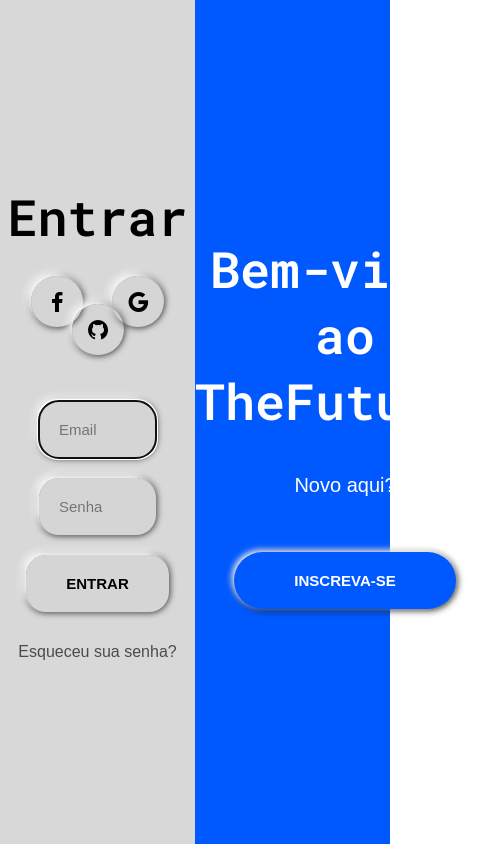
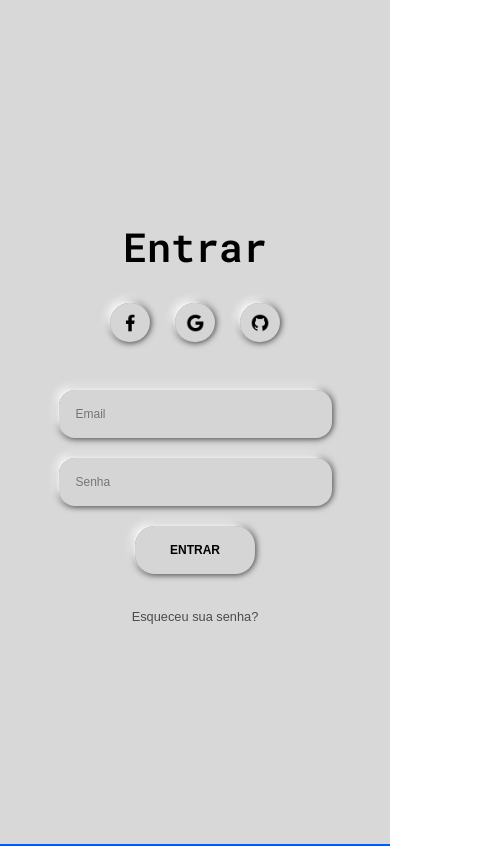
Before and after one commit to erxck/Page-Login, a plain HTML site: page index.html in a window 390 px wide. Shown: the top 846 px of the page, 495 px wide, since content can reach past the window. Drawn offline with Linux system fonts and the light colour scheme.

Commit message:
update-commit

```diff
--- a/index.html
+++ b/index.html
@@ -16,20 +16,20 @@
                         <h1>Entrar</h1>
                     </div>
                     <div class="links">
-                        <a class="logo" href="#"><img src="image/icon-facebook.png" alt="facebook"></a>
-                        <a class="logo" href="#"><img src="image/icon-google.png" alt="google"></a>
-                        <a class="logo" href="#"><img src="image/icon-github.png" alt="github"></a>
+                        <a class="links-logo" href="#"><img class="logo" src="image/icon-facebook.png" alt="facebook"></a>
+                        <a class="links-logo" href="#"><img class="logo" src="image/icon-google.png" alt="google"></a>
+                        <a class="links-logo" href="#"><img class="logo" src="image/icon-github.png" alt="github"></a>
                     </div>
                 </div>
 
                 <div class="main">
                     <div class="form">
                         <form action="#" method="post">
-                            <div class="email">
-                                <input class="input-style" type="text" placeholder="Email" autofocus="1">
+                            <div class="div-inputs">
+                                <input class="input-style" id="email" type="text" placeholder="Email" autofocus>
                             </div>
-                            <div class="password">
-                                <input class="input-style" type="password" placeholder="Senha">
+                            <div class="div-inputs">
+                                <input class="input-style" id="password" type="password" placeholder="Senha">
                             </div>
                             <div class="sing-in">
                                 <button class="button-submit" type="submit">ENTRAR</button>
@@ -54,7 +54,7 @@
                     </div>
                 </div>
                 <div class="sing-up">
-                    <button class="button-sing-up" type="button" onclick="">INSCREVA-SE</button>
+                    <a href="/sing-up/" class="button-sing-up">INSCREVA-SE</a>
                 </div>
             </section>
         </div>
--- a/style.css
+++ b/style.css
@@ -4,6 +4,11 @@
     margin: 0;
     padding: 0;
     box-sizing: border-box;
+}
+
+html {
+    /* A cada 1rem equivale a 10px */
+    font-size: 62.5%;
 }
 
 body {
@@ -13,13 +18,15 @@ body {
 }
 
 h1 {
-    font-size: 50px;
+    font-size: 5.0rem;
 }
 
 h2 {
-    font-family: Arial, Helvetica, sans-serif;
-    font-size: 20px;
-    font-weight: normal;
+    font-size: 2.0rem;
+}
+
+a {
+    text-decoration: none;
 }
 
 .global-container {
@@ -38,6 +45,7 @@ h2 {
 
 .global-container > .background-right {
     display: flex;
+    justify-content: center;
     align-items: center;
     background-color: rgb(0, 89, 255);
     height: 100vh;
@@ -52,44 +60,45 @@ h2 {
     margin-bottom: 55px;
 }
 
-.links > .logo {
+.links > .links-logo {
     background-color: rgba(60, 60, 60, 0.01);
     box-shadow: -4px -4px 7px white, 0px 0px 7px black;;
     border-radius: 40px;
+    padding: 27px 14px 9px 14px;
     margin: 10px;
-    padding: 21px 14px 9px 14px;
 }
 
-.links > .logo:hover {
+.links > .links-logo:hover {
     box-shadow: -0px -0px 7px black, 4px 4px 7px white;;
+}
+
+.div-inputs {
+    margin: 20px;
 }
 
 .input-style {
     background-color: rgba(60, 60, 60, 0.01);
     box-shadow: -4px -4px 7px white, 0px 0px 7px black;;
-    font-size: 15px;
+    font-size: 1.5rem;
     border-style: none;
     border-radius: 20px;
-    padding: 20px 20px;
-    width: 30vw;
+    padding: 20px;
+    width: 36vw;
+    outline: 0;
 }
 
 .input-style:hover {
     box-shadow: -0px -0px 7px black, 4px 4px 7px white;;
 }
 
-.password {
-    margin: 20px 0px;
-}
-
 .sing-in {
-    margin-bottom: 28px;
+    margin-bottom: 35px;
 }
 
 .sing-in > .button-submit {
     background-color: rgba(60, 60, 60, 0.01);
     box-shadow: -4px -4px 7px white, 0px 0px 7px black;;
-    font-size: 15px;
+    font-size: 1.5rem;
     font-weight: bold;
     border-style: none;
     border-radius: 20px;
@@ -103,8 +112,8 @@ h2 {
 
 .forgot-password a {
     font-family: Arial, Helvetica, sans-serif;
+    font-size: 1.6rem;
     color: rgba(60, 60, 60, 0.9);
-    text-decoration: none;
 }
 
 .forgot-password a:hover {
@@ -119,7 +128,7 @@ h2 {
 .sing-up > .button-sing-up {
     background-color: rgb(0, 89, 255);
     box-shadow: -2px -2px 6px white, 1px 1px 7px black;;
-    font-size: 15px;
+    font-size: 1.5rem;
     font-weight: bold;
     border-style: none;
     border-radius: 30px;
@@ -130,3 +139,57 @@ h2 {
 .sing-up > .button-sing-up:hover {
     box-shadow: -1px -1px 7px black, 2px 2px 6px white;;
 }
+
+@media (max-width: 899px) {
+    html {
+        font-size: 50%;
+    }
+
+    .links > .links-logo {
+        border-radius: 40px;
+        margin: 10px;
+        padding: 26px 12px 9px 12px;
+    }
+
+    .input-style {
+        padding: 17px;
+        border-radius: 16px;
+    }
+
+    .sing-in > .button-submit {
+        padding: 17px 35px;
+    }
+
+    .sing-up > .button-sing-up {
+        padding: 17px 45px;
+        border-radius: 25px;
+    }
+}
+
+@media (max-width: 768px) {
+    .global-container {
+        display: block;
+    }
+
+    .global-container > .background-left {
+        width: 100vw;
+    }
+
+    .global-container > .background-right {
+        width: 100vw;
+    }
+
+    .links > .links-logo {
+        border-radius: 40px;
+        margin: 10px;
+        padding: 22px 10px 7px 10px;
+    }
+
+    .links-logo > .logo {
+        height: 20px;
+    }
+
+    .input-style {
+        width: 70vw;
+    }
+}
```
